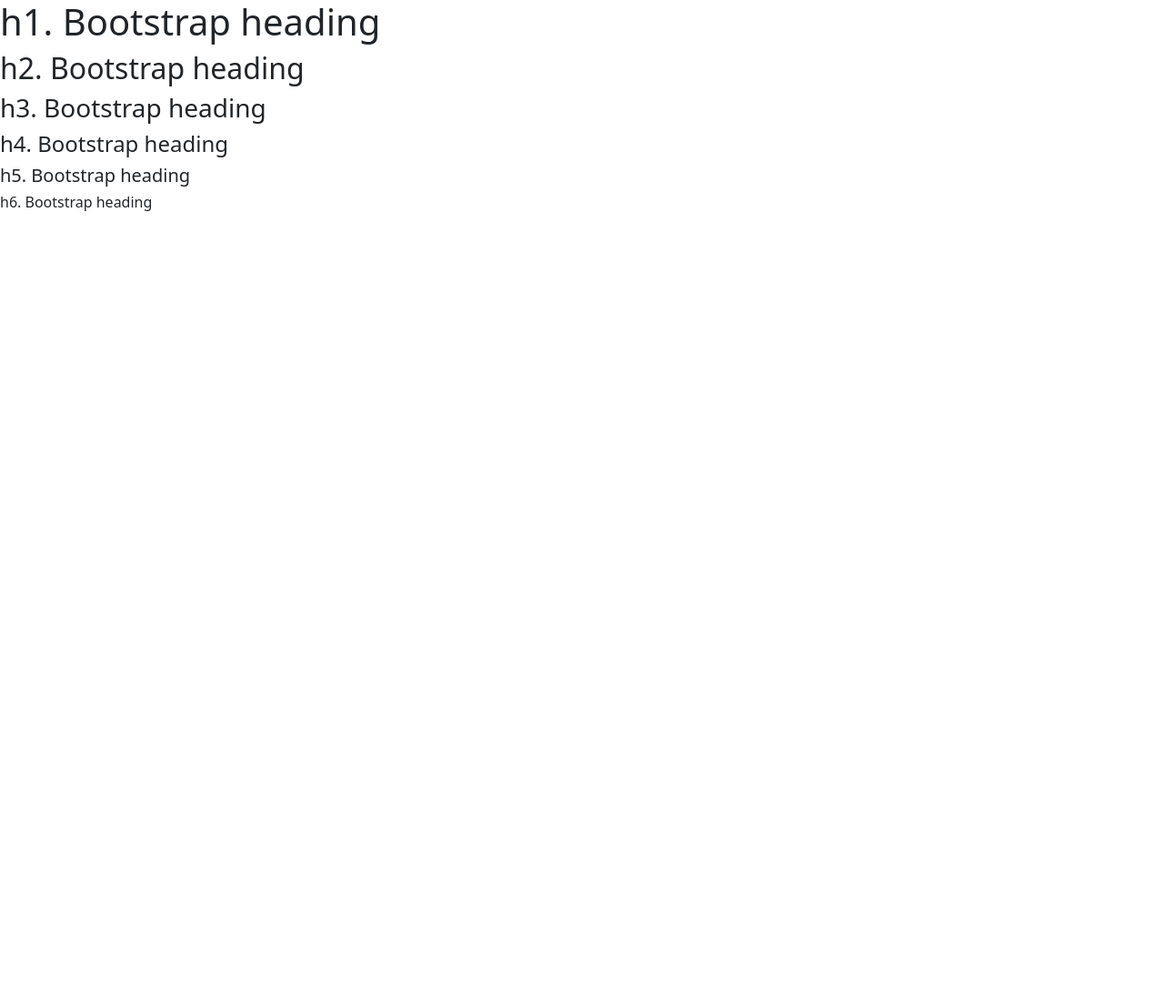
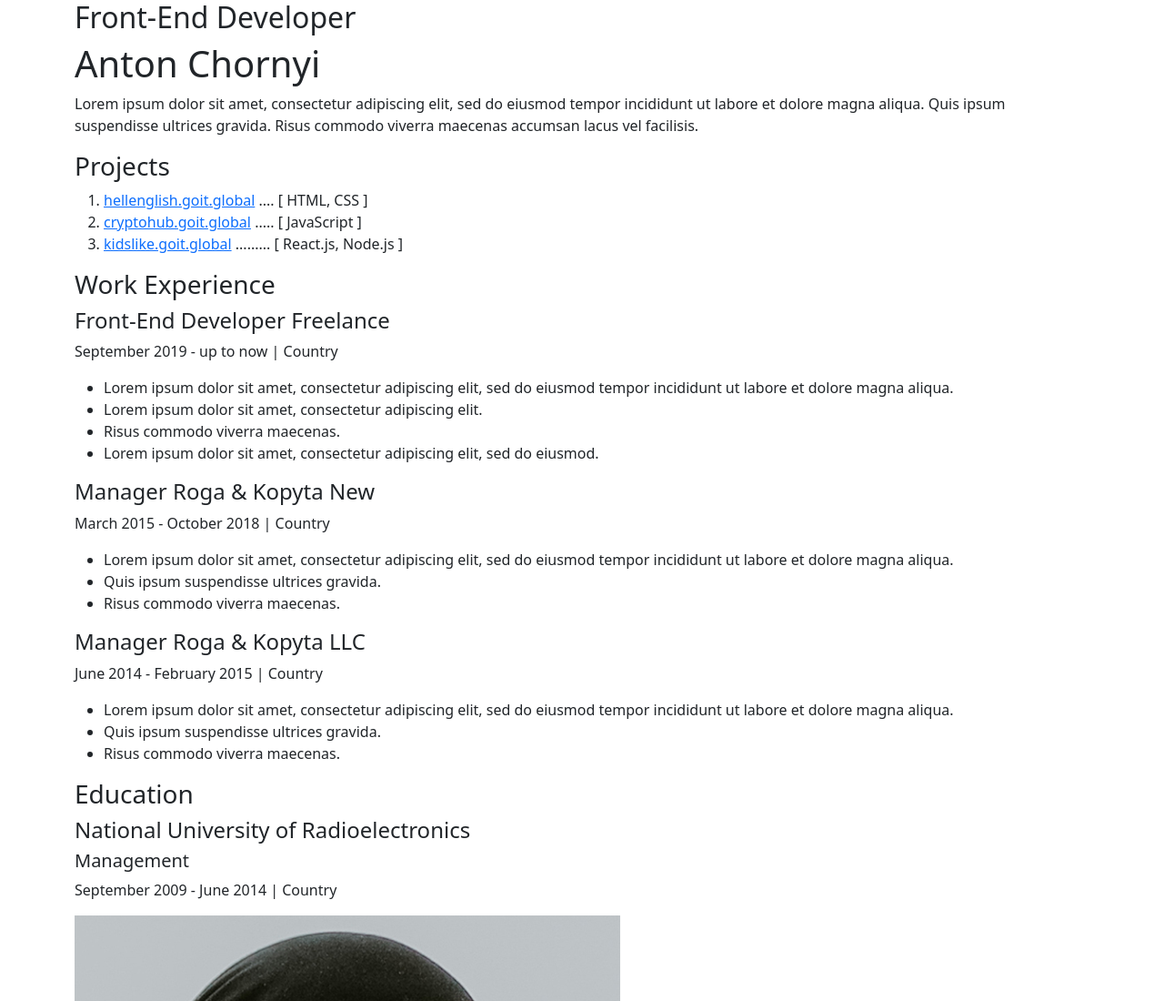
Before and after one commit to Judzhin/marathon-goit-example, a plain HTML site: page index.html in a window 1280 px wide. Shown: the top 1100 px of the page at 91% size. Before the commit the page ends 800 px from the top, so only its background shows below. Drawn offline with nearby package versions, Linux system fonts and the light colour scheme.

Commit message:
Add Markup

```diff
--- a/index.html
+++ b/index.html
@@ -6,22 +6,156 @@
     <meta name="viewport" content="width=device-width, initial-scale=1">
 
     <!-- Bootstrap CSS -->
-    <link href="https://cdn.jsdelivr.net/npm/bootstrap@5.0.2/dist/css/bootstrap.min.css" rel="stylesheet" integrity="sha384-EVSTQN3/azprG1Anm3QDgpJLIm9Nao0Yz1ztcQTwFspd3yD65VohhpuuCOmLASjC" crossorigin="anonymous">
+    <link href="https://cdn.jsdelivr.net/npm/bootstrap@5.0.2/dist/css/bootstrap.min.css" rel="stylesheet"
+          integrity="sha384-EVSTQN3/azprG1Anm3QDgpJLIm9Nao0Yz1ztcQTwFspd3yD65VohhpuuCOmLASjC" crossorigin="anonymous">
 
-    <title>Hello, world!</title>
+    <title>Resume</title>
 </head>
 <body>
-    <h1>h1. Bootstrap heading</h1>
-    <h2>h2. Bootstrap heading</h2>
-    <h3>h3. Bootstrap heading</h3>
-    <h4>h4. Bootstrap heading</h4>
-    <h5>h5. Bootstrap heading</h5>
-    <h6>h6. Bootstrap heading</h6>
+
+<!-- Main container -->
+<div class="container">
+
+    <!-- Main content section -->
+    <div>
+        <!-- About me section -->
+        <div>
+            <h2>Front-End Developer</h2>
+            <h1>Anton Chornyi</h1>
+            <p>Lorem ipsum dolor sit amet, consectetur adipiscing elit, sed do eiusmod tempor incididunt ut labore et dolore magna aliqua. Quis ipsum suspendisse ultrices gravida. Risus commodo viverra maecenas accumsan lacus vel facilisis.</p>
+        </div>
+
+        <!-- My projects section -->
+        <div>
+            <h3>Projects</h3>
+            <ol>
+                <li>
+                    <a href="https://hellenglish.goit.global/">hellenglish.goit.global</a>
+                    <span>....</span>
+                    [ HTML, CSS ]
+                </li>
+                <li>
+                    <a href="https://cryptohub.goit.global/">cryptohub.goit.global</a>
+                    <span>.....</span>
+                    [ JavaScript ]
+                </li>
+                <li>
+                    <a href="https://kidslike.goit.global/">kidslike.goit.global</a>
+                    <span>.........</span>
+                    [ React.js, Node.js ]
+                </li>
+            </ol>
+        </div>
+
+        <!-- My work experience section -->
+        <div>
+            <h3>Work Experience</h3>
+
+            <!-- Company № -->
+            <div>
+                <h4>Front-End Developer Freelance</h4>
+                <p>September 2019 - up to now | Country</p>
+                <ul>
+                    <li>Lorem ipsum dolor sit amet, consectetur adipiscing elit, sed do eiusmod tempor incididunt ut labore et dolore magna aliqua.</li>
+                    <li>Lorem ipsum dolor sit amet, consectetur adipiscing elit.</li>
+                    <li>Risus commodo viverra maecenas.</li>
+                    <li>Lorem ipsum dolor sit amet, consectetur adipiscing elit, sed do eiusmod.</li>
+                </ul>
+            </div>
+
+            <!-- Company № -->
+            <div>
+                <h4>Manager Roga & Kopyta New</h4>
+                <p>March 2015 - October 2018 | Country</p>
+                <ul>
+                    <li>Lorem ipsum dolor sit amet, consectetur adipiscing elit, sed do eiusmod tempor incididunt ut labore et dolore magna aliqua.</li>
+                    <li>Quis ipsum suspendisse ultrices gravida.</li>
+                    <li>Risus commodo viverra maecenas.</li>
+                </ul>
+            </div>
+
+            <!-- Company № -->
+            <div>
+                <h4>Manager Roga & Kopyta LLC </h4>
+                <p>June 2014 - February 2015 | Country</p>
+                <ul>
+                    <li>Lorem ipsum dolor sit amet, consectetur adipiscing elit, sed do eiusmod tempor incididunt ut labore et dolore magna aliqua.</li>
+                    <li>Quis ipsum suspendisse ultrices gravida.</li>
+                    <li>Risus commodo viverra maecenas.</li>
+                </ul>
+            </div>
+
+        </div>
+
+        <!-- Education section -->
+        <div>
+            <h3>Education</h3>
+
+            <!-- Company № -->
+            <div>
+                <h4>National University of Radioelectronics</h4>
+                <h5>Management</h5>
+                <p>September 2009 - June 2014   |   Country</p>
+            </div>
+
+        </div>
+    </div>
+
+    <!-- Sidebar section -->
+    <aside>
+        <img src="images/person.jpg" alt="" />
+
+        <!-- Contacts section -->
+        <div>
+            <h3>Contacts</h3>
+            <div>
+                <span>C:</span>
+                <a href="tel:+77777777777">+7 777 777 77 77</a>
+            </div>
+            <div>
+                <span>E:</span>
+                <a href="mailto:chornyiav@gmail.com">chornyiav@gmail.com</a>
+            </div>
+
+
+        </div>
+
+        <!-- Tech skills section -->
+        <div>
+            <h3>Tech Skills</h3>
+            <ul>
+                <li>HTML5</li>
+                <li>CSS3</li>
+                <li>GIT</li>
+                <li>WebPack</li>
+                <li>JavaScript</li>
+                <li>React.js</li>
+                <li>Node.js</li>
+            </ul>
+
+        </div>
+
+        <!-- Soft skills section -->
+        <div>
+            <h3>Soft Skills</h3>
+            <ul>
+                <li>Scrum</li>
+                <li>Agile</li>
+                <li>GTD</li>
+                <li>Teamwork</li>
+            </ul>
+
+        </div>
+    </aside>
+</div>
+
 
 <!-- Optional JavaScript; choose one of the two! -->
 
 <!-- Option 1: Bootstrap Bundle with Popper -->
-    <script src="https://cdn.jsdelivr.net/npm/bootstrap@5.0.2/dist/js/bootstrap.bundle.min.js" integrity="sha384-MrcW6ZMFYlzcLA8Nl+NtUVF0sA7MsXsP1UyJoMp4YLEuNSfAP+JcXn/tWtIaxVXM" crossorigin="anonymous"></script>
+<script src="https://cdn.jsdelivr.net/npm/bootstrap@5.0.2/dist/js/bootstrap.bundle.min.js"
+        integrity="sha384-MrcW6ZMFYlzcLA8Nl+NtUVF0sA7MsXsP1UyJoMp4YLEuNSfAP+JcXn/tWtIaxVXM"
+        crossorigin="anonymous"></script>
 
 <!-- Option 2: Separate Popper and Bootstrap JS -->
 <!--
```
Also changed, not shown: images/person.jpg (added), images/photo.jpg (added). Lines whose indentation alone changed are shown as unchanged.
